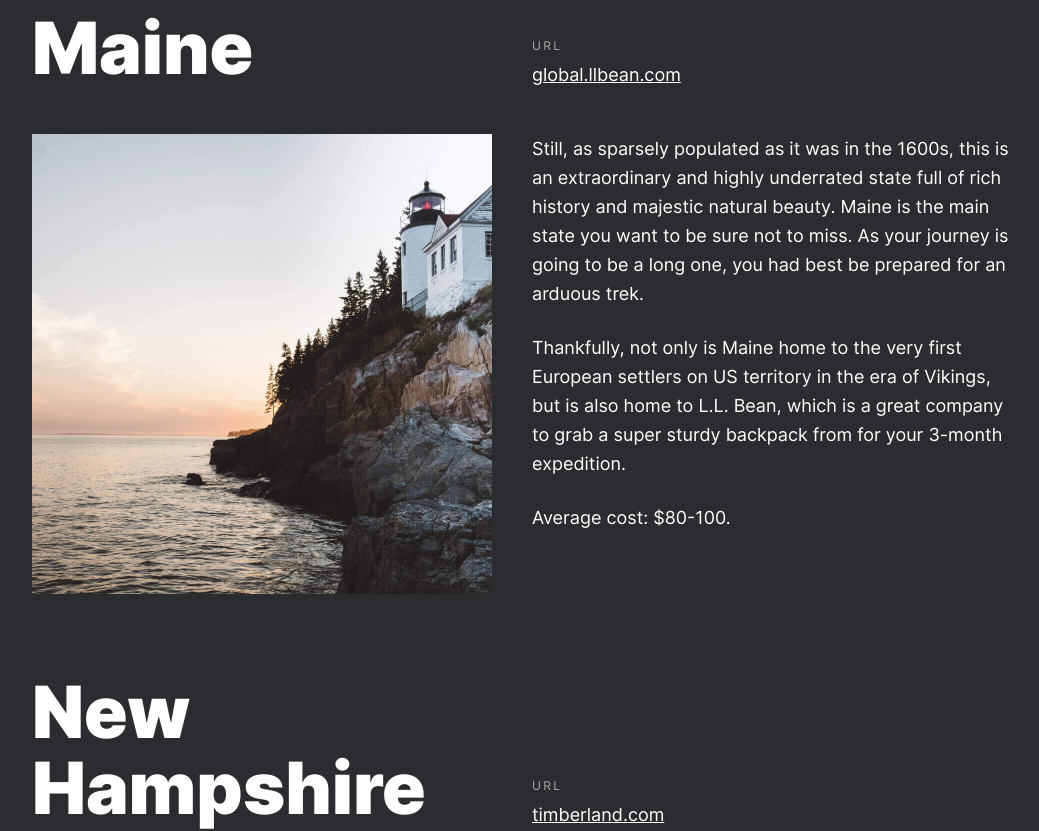
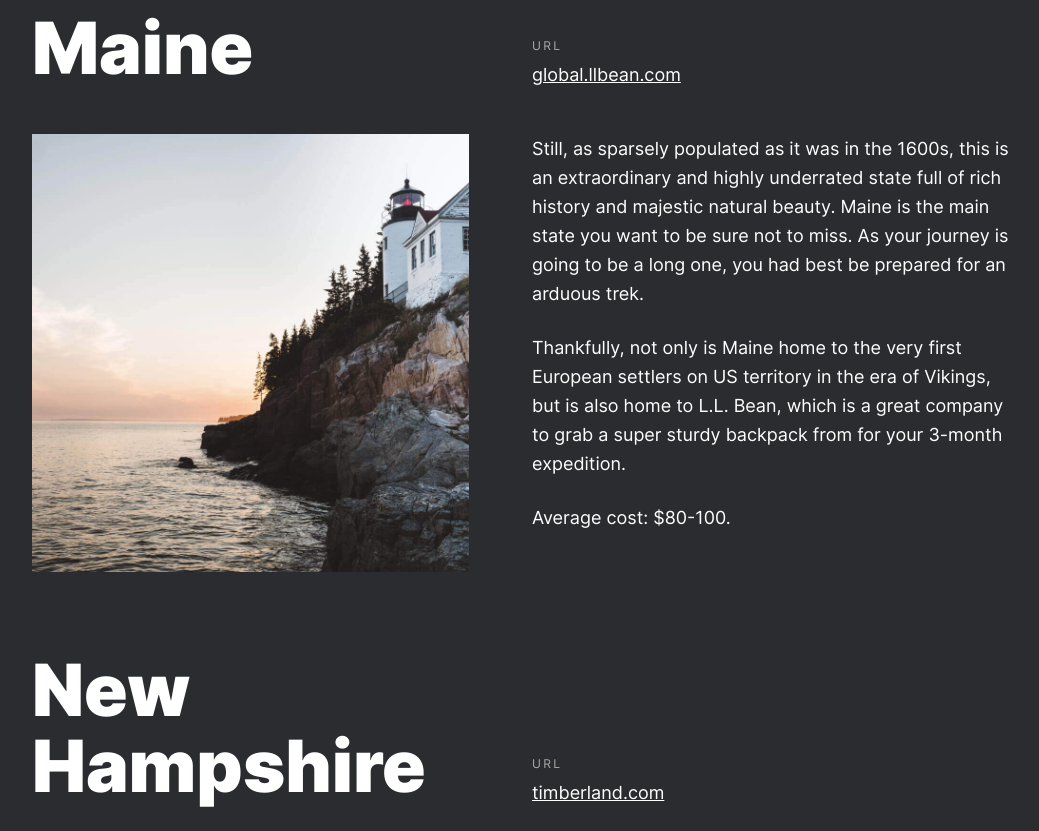
Before and after one commit to deserie-dev/web_project_3, a plain HTML site: page index.html in a window 1280 px wide. Shown: the part 2600-3431 px from the top of the page, without its empty margins (116-1155 px from the left). Drawn offline with Linux system fonts and the light colour scheme.

Commit message:
Platform submission edit

```diff
--- a/blocks/place/__image/place__image.css
+++ b/blocks/place/__image/place__image.css
@@ -1,15 +1,11 @@
 .place__image {
-  /*max-width: 460px;*/
+  max-width: 460px;
   width: calc(100% * (460 / 484));
-  max-height: 460px;
-  width: 100%;
   grid-area: place__image;
 }
 
 @media screen and (max-width: 425px) {
   .place__image {
-    /*max-width: 320px;
-    max-height: 320px;*/
     width: 100%;
   }
 }
```
